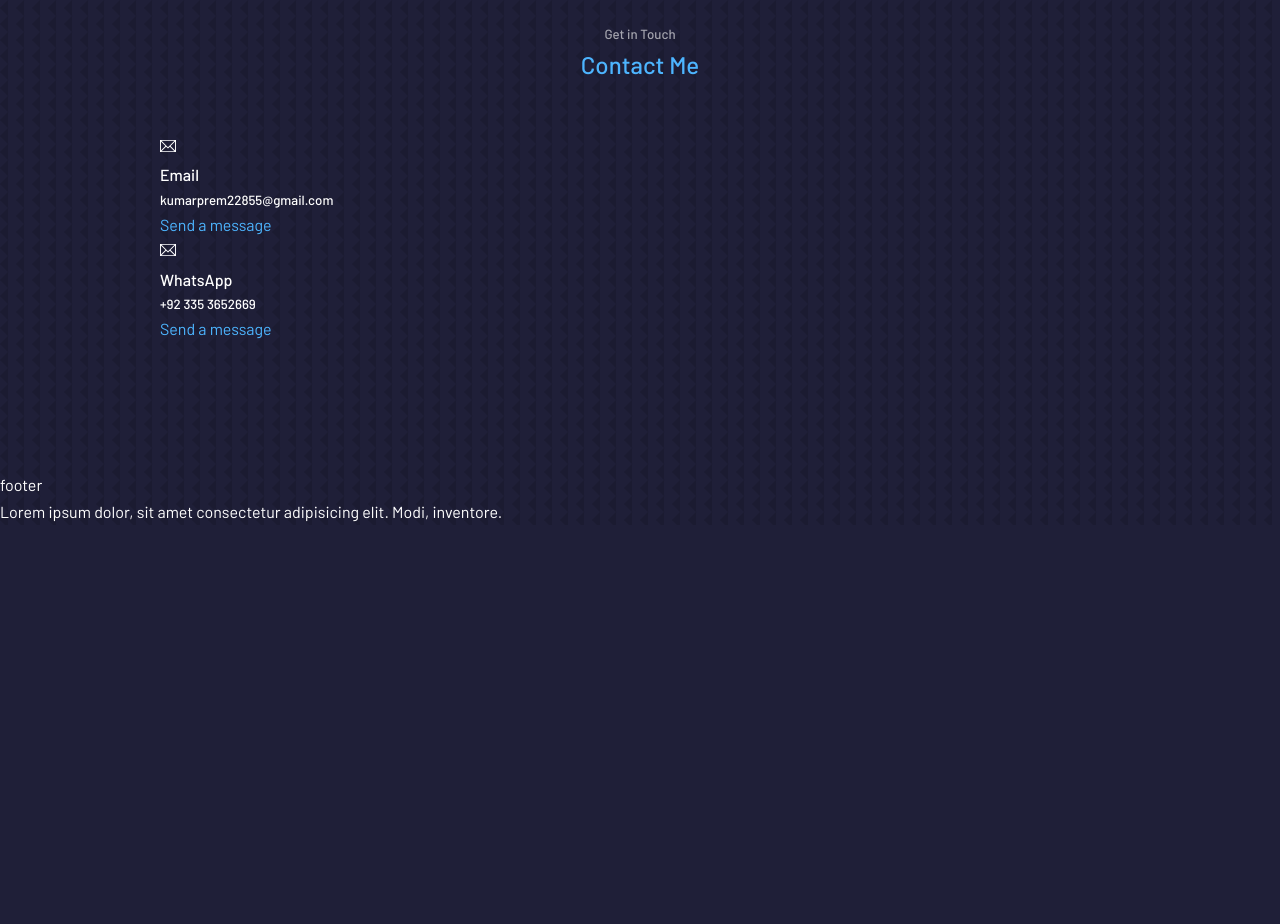
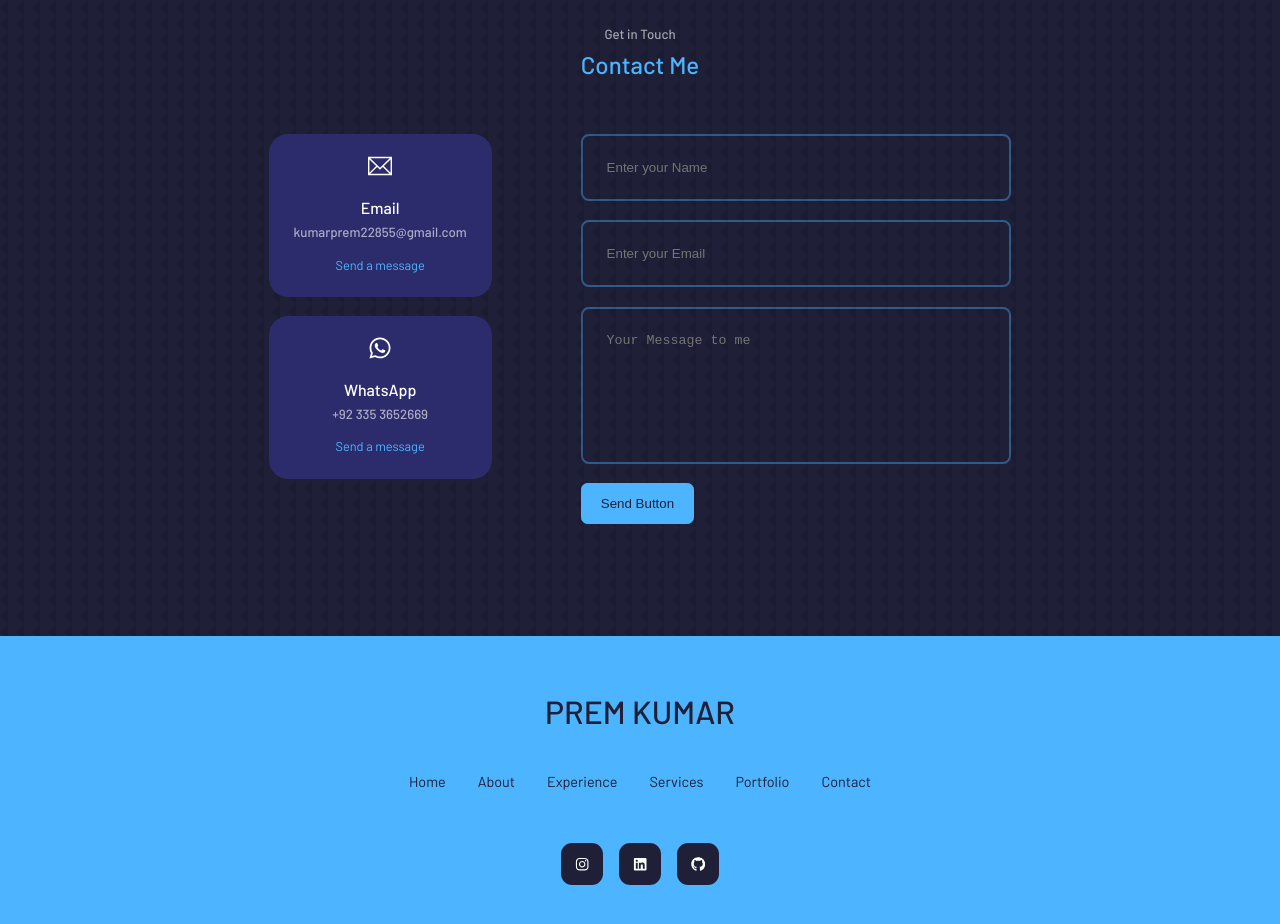
Before and after one commit to Headbreakar/codsoft_portfolio_react, a React (Create React App) app: page / in a window 1280 px wide. Shown: the part 4080-5004 px from the top of the page. Before the commit the page ends 4605 px from the top, so only its background shows below. Built offline with nearby package versions, Linux system fonts and the light colour scheme.

Commit message:
all components done
images remain to be changed
and email from the form is not being submitted from emailjs dependency.

```diff
--- a/package.json
+++ b/package.json
@@ -6,6 +6,7 @@
     "@testing-library/jest-dom": "^5.17.0",
     "@testing-library/react": "^13.4.0",
     "@testing-library/user-event": "^13.5.0",
+    "emailjs-com": "^3.2.0",
     "react": "^18.2.0",
     "react-dom": "^18.2.0",
     "react-icons": "^5.0.1",
--- a/src/App.jsx
+++ b/src/App.jsx
@@ -20,10 +20,6 @@ const App = () => {
 
       <Contact />
       <Footer />
-      <p>
-        Lorem ipsum dolor, sit amet consectetur adipisicing elit. Modi,
-        inventore.
-      </p>
     </>
   );
 };
--- a/src/components/contact/contact.css
+++ b/src/components/contact/contact.css
@@ -0,0 +1,70 @@
+.container.container__contact {
+  display: grid;
+  width: 58%;
+  grid-template-columns: 30% 58%;
+  gap: 12%;
+}
+
+.contact__options {
+  display: flex;
+  flex-direction: column;
+  gap: 1.2rem;
+}
+
+.contact__option {
+  background: var(--color-bg-variant);
+  padding: 1.2rem;
+  border-radius: 1.2rem;
+  text-align: center;
+  border: 1px solid transparent;
+  transition: var(--transition);
+}
+
+.contact__option:hover {
+  background: transparent;
+  border-color: var(--color-primary-variant);
+}
+
+.iconn {
+  font-size: 1.5rem;
+  margin-bottom: 0.5rem;
+}
+
+.contact__option a {
+  margin-top: 0.7rem;
+  display: inline-block;
+  font-size: 0.8rem;
+}
+
+.contact__option h5 {
+  color: var(--color-light);
+}
+
+form {
+  display: flex;
+  flex-direction: column;
+  gap: 1.2rem;
+}
+
+input,
+textarea {
+  width: 100%;
+  padding: 1.5rem;
+  border-radius: 0.5rem;
+  background: transparent;
+  border: 2px solid var(--color-primary-variant);
+  resize: none;
+  color: var(--color-white);
+}
+
+@media screen and (max-width: 1024px) {
+  .container.container__contact {
+    grid-template-columns: 1fr;
+    gap: 2rem;
+  }
+}
+@media screen and (max-width: 600px) {
+  .container.container__contact {
+    width: var(--container-width-sm);
+  }
+}
--- a/src/components/contact/contact.jsx
+++ b/src/components/contact/contact.jsx
@@ -1,8 +1,30 @@
 import React from "react";
 import "./contact.css";
 import { TfiEmail } from "react-icons/tfi";
+import { FaWhatsapp } from "react-icons/fa";
+import { useRef } from "react";
+import emailjs from "emailjs-com";
 
-const contact = () => {
+const Contact = () => {
+  const form = useRef();
+  const sendEmail = (e) => {
+    e.preventDefault();
+
+    emailjs
+      .sendForm("service_xuhnro1", "template_4qufxkl", form.current, {
+        publicKey: "nIh64cxpSsDHTf-6L-HKt-mz1y",
+      })
+      .then(
+        (response) => {
+          console.log("SUCCESS!", response);
+        },
+        (error) => {
+          console.log("FAILED...", error.text);
+        }
+      );
+
+    e.target.reset();
+  };
   return (
     <section id="contact">
       <h5>Get in Touch</h5>
@@ -11,23 +33,51 @@ const contact = () => {
       <div className="container container__contact">
         <div className="contact__options">
           <article className="contact__option">
-            <TfiEmail />
+            <TfiEmail className="iconn" />
             <h4>Email</h4>
             <h5>kumarprem22855@gmail.com</h5>
-            <a href="mailto:kumarprem22855@gmail.com">Send a message</a>
+            <a href="mailto:kumarprem22855@gmail.com" target="_blank">
+              Send a message
+            </a>
           </article>
           <article className="contact__option">
-            <TfiEmail />
+            <FaWhatsapp className="iconn" />
             <h4>WhatsApp</h4>
             <h5>+92 335 3652669</h5>
-            <a href="https://api.whatsapp.com/send/?phone=+923353652669">
+            <a
+              href="https://api.whatsapp.com/send?phone=+923353652669"
+              target="_blank"
+            >
               Send a message
             </a>
           </article>
         </div>
+        <form ref={form} onSubmit={sendEmail}>
+          <input
+            type="text"
+            name="name"
+            placeholder="Enter your Name"
+            required
+          />
+          <input
+            type="email"
+            name="mail"
+            placeholder="Enter your Email"
+            required
+          />
+          <textarea
+            name="message"
+            placeholder="Your Message to me"
+            rows="7"
+            required
+          ></textarea>
+          <button type="submit" className="btn btn-primary">
+            Send Button
+          </button>
+        </form>
       </div>
     </section>
   );
 };
 
-export default contact;
+export default Contact;
--- a/src/components/footer/footer.css
+++ b/src/components/footer/footer.css
@@ -0,0 +1,58 @@
+footer {
+  background: var(--color-primary);
+  padding: 3rem 0;
+  text-align: center;
+  font-size: 0.9rem;
+  margin-top: 7rem;
+}
+
+footer a {
+  color: var(--color-bg);
+}
+
+.footer__logo {
+  font-size: 2rem;
+  font-weight: 500;
+  margin-bottom: 2rem;
+  display: inline-block;
+}
+
+.links {
+  display: flex;
+  flex-wrap: wrap;
+  justify-content: center;
+  gap: 2rem;
+  margin: 0 auto 3rem;
+}
+
+.footer__socials {
+  display: flex;
+  justify-content: center;
+  gap: 1rem;
+  margin-bottom: 4rem;
+}
+
+.footer__socials a {
+  background: var(--color-bg);
+  color: var(--color-white);
+  padding: 0.8rem;
+  border-radius: 0.7rem;
+  display: flex;
+  border: 1px solid transparent;
+}
+
+.footer__socials a:hover {
+  background: transparent;
+  color: var(--color-bg);
+  border-color: var(--color-bg);
+}
+
+@media screen and (max-width: 600px) {
+  .links {
+    flex-direction: column;
+    gap: 1.5rem;
+  }
+  .footer__socials {
+    margin-bottom: 2.6rem;
+  }
+}
--- a/src/components/footer/footer.jsx
+++ b/src/components/footer/footer.jsx
@@ -1,8 +1,49 @@
 import React from "react";
 import "./footer.css";
+import { FaLinkedin } from "react-icons/fa";
+import { FaInstagram } from "react-icons/fa";
+import { FaGithub } from "react-icons/fa";
+const Footer = () => {
+  return (
+    <footer>
+      <a href="#" className="footer__logo">
+        PREM KUMAR
+      </a>
 
-const footer = () => {
-  return <section id="footer">footer</section>;
+      <ul className="links">
+        <li>
+          <a href="#">Home</a>
+        </li>
+        <li>
+          <a href="#about">About</a>
+        </li>
+        <li>
+          <a href="#experience">Experience</a>
+        </li>
+        <li>
+          <a href="#services">Services</a>
+        </li>
+        <li>
+          <a href="#portfolio">Portfolio</a>
+        </li>
+        <li>
+          <a href="#contact">Contact</a>
+        </li>
+      </ul>
+
+      <div className="footer__socials">
+        <a href="https://instagram.com">
+          <FaInstagram />
+        </a>
+        <a href="https://github.com">
+          <FaLinkedin />
+        </a>
+        <a href="https://github.com">
+          <FaGithub />
+        </a>
+      </div>
+    </footer>
+  );
 };
 
-export default footer;
+export default Footer;
--- a/src/components/nav/nav.css
+++ b/src/components/nav/nav.css
@@ -28,6 +28,6 @@ nav a:hover {
 }
 
 nav a.active {
-  background: var(--color-bg);
-  color: var(--color-white);
+  background: var(--color-primary);
+  color: var(--color-bg);
 }
```
Also changed, not shown: 1 other file (tests, documents, lock files or other folders).
